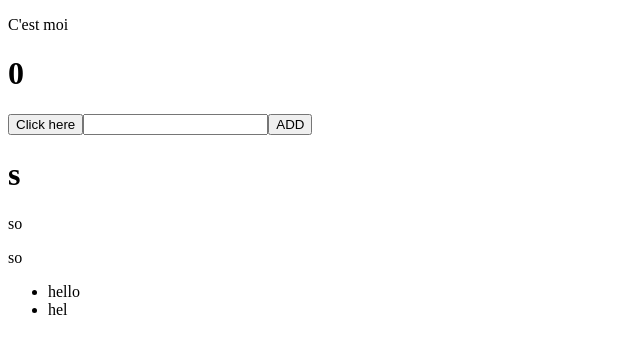
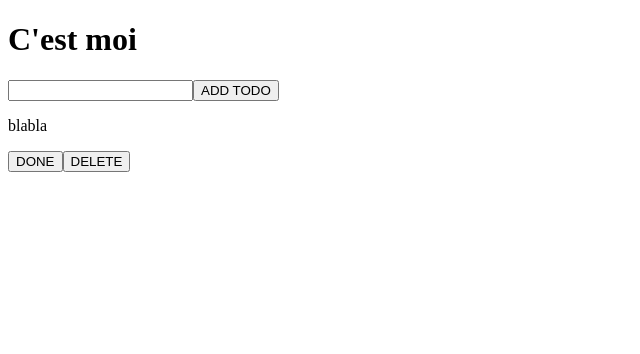
Before and after one commit to Le-Cliqueur/React-todo, a React (Vite) app: page / in a window 1280 px wide. Shown: the top 354 px of the page, without its empty margins (0-640 px from the left). Built offline with nearby package versions, Linux system fonts and the light colour scheme.

Commit message:
meilleur gestion des components

```diff
--- a/src/App.jsx
+++ b/src/App.jsx
@@ -1,41 +1,15 @@
 import { useState } from 'react'
 import Todo from './Todo'
+import Header from './Header'
+import Todos from './Todos'
 
 function App() {
-  const [todos, setTodos] = useState(["hello", "hel"])
-  const [count, setCount] = useState(0)
-  const [value, setValue] = useState('')
-
-  function addCount() {
-    setCount(count + 1);
-  }
-
-  function updateTodo() {
-    setTodos([...todos, value]);
-    setCount(count + 1);
-    setValue('');
-  }
-
-
-  function updateValue(e) {
-    const input = e.target.value;
-    setValue(input);
-  }
+  const [newTodo, setNewTodo] = useState([{id : 0, title : "blabla"}])
 
   return (
     <>
-      <p>C'est moi</p>
-      <h1>{count}</h1>
-      <button onClick={() => addCount()}>Click here</button>
-
-      <input type='text' value={value} className='inp' onChange={(e) => updateValue(e)}></input>
-      <button onClick={(e) => updateTodo(e)}>ADD</button>
-      <Todo/>
-      <ul>
-        {todos.map(item => (
-          <li>{item}</li>
-        ))}
-      </ul>
+      <Header oldTodo={newTodo} addTodo={setNewTodo}></Header>
+      <Todos todoToAdd={newTodo}></Todos>
     </>
   )
 }
--- /dev/null
+++ b/src/Header.jsx
@@ -0,0 +1,26 @@
+import React, { useState } from 'react'
+
+function Header({oldTodo, addTodo}) {
+    const [value, setValue] = useState('')
+    const [count, setCount] = useState(1)
+
+
+    function updateValue() {
+        setValue(document.querySelector('input').value)
+    }
+
+    function btnClick() {
+        setCount(count + 1)
+        addTodo([...oldTodo, {id : count, title : value}])
+    }
+
+  return (
+    <div>
+        <h1>C'est moi</h1>
+        <input type='text' value={value} onChange={() => updateValue()} className='inp'></input>
+        <button className='btn' onClick={() => btnClick()}>ADD TODO</button>
+    </div>
+  )
+}
+
+export default Header
--- a/src/Todo.jsx
+++ b/src/Todo.jsx
@@ -1,10 +1,14 @@
-function Todo() {
+function Todo({todoName}) {
+
+    function delteTodo() {
+        //TODO
+    }
 
     return (
         <div>
-            <h1>s</h1>
-            <p>so</p>
-            <p>so</p>
+            <p>{todoName.title}</p>
+            <button>DONE</button>
+            <button onClick={() => console.log(todoName.id)}>DELETE</button>
         </div>
     )
 }
--- /dev/null
+++ b/src/Todos.jsx
@@ -0,0 +1,14 @@
+import React from 'react'
+import Todo from './Todo'
+
+function Todos({todoToAdd}) {
+  return (
+    <div>
+        {todoToAdd.map((item) => (
+            <Todo key={item.id} todoName={item}></Todo>
+        ))}
+    </div>
+  )
+}
+
+export default Todos
```
